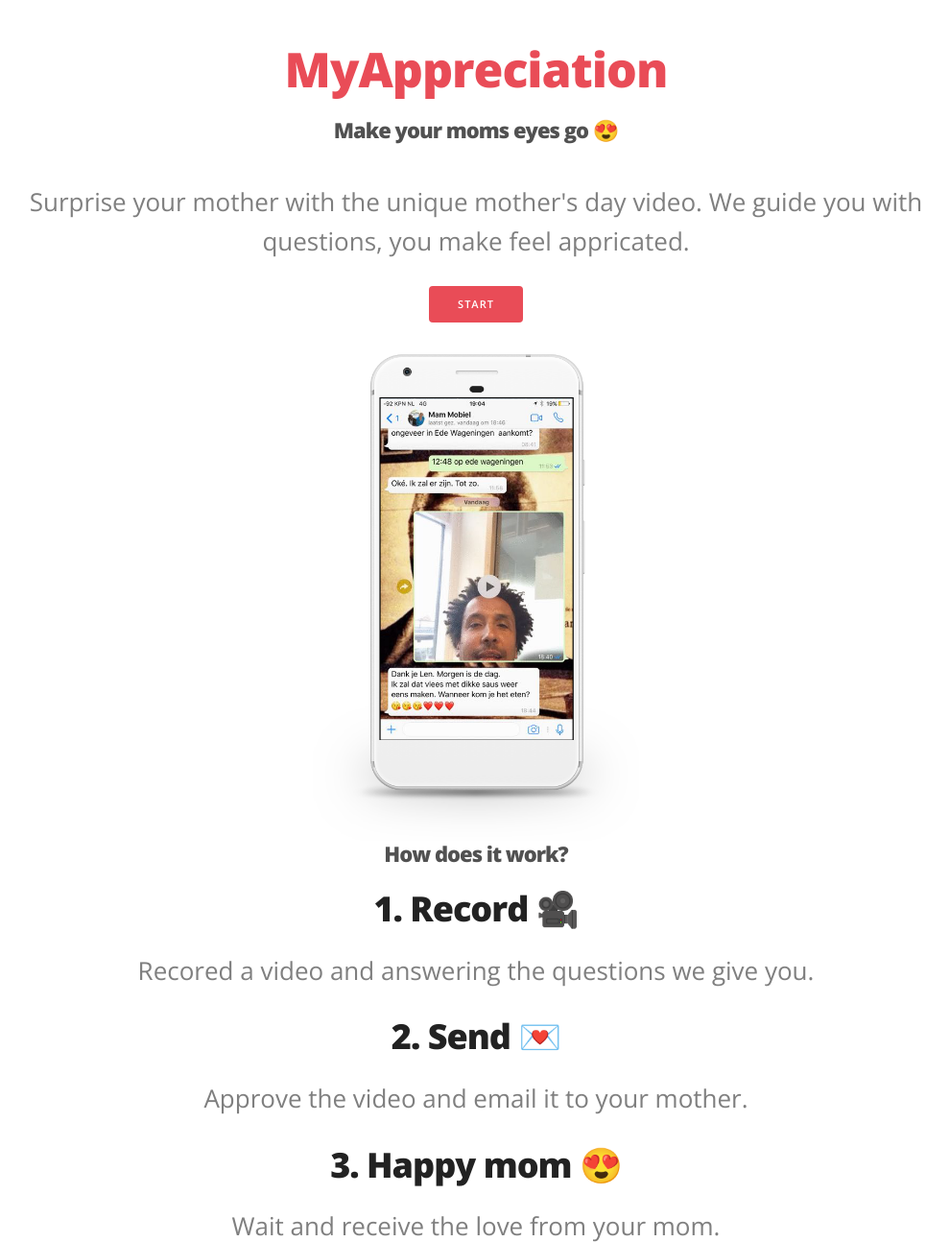
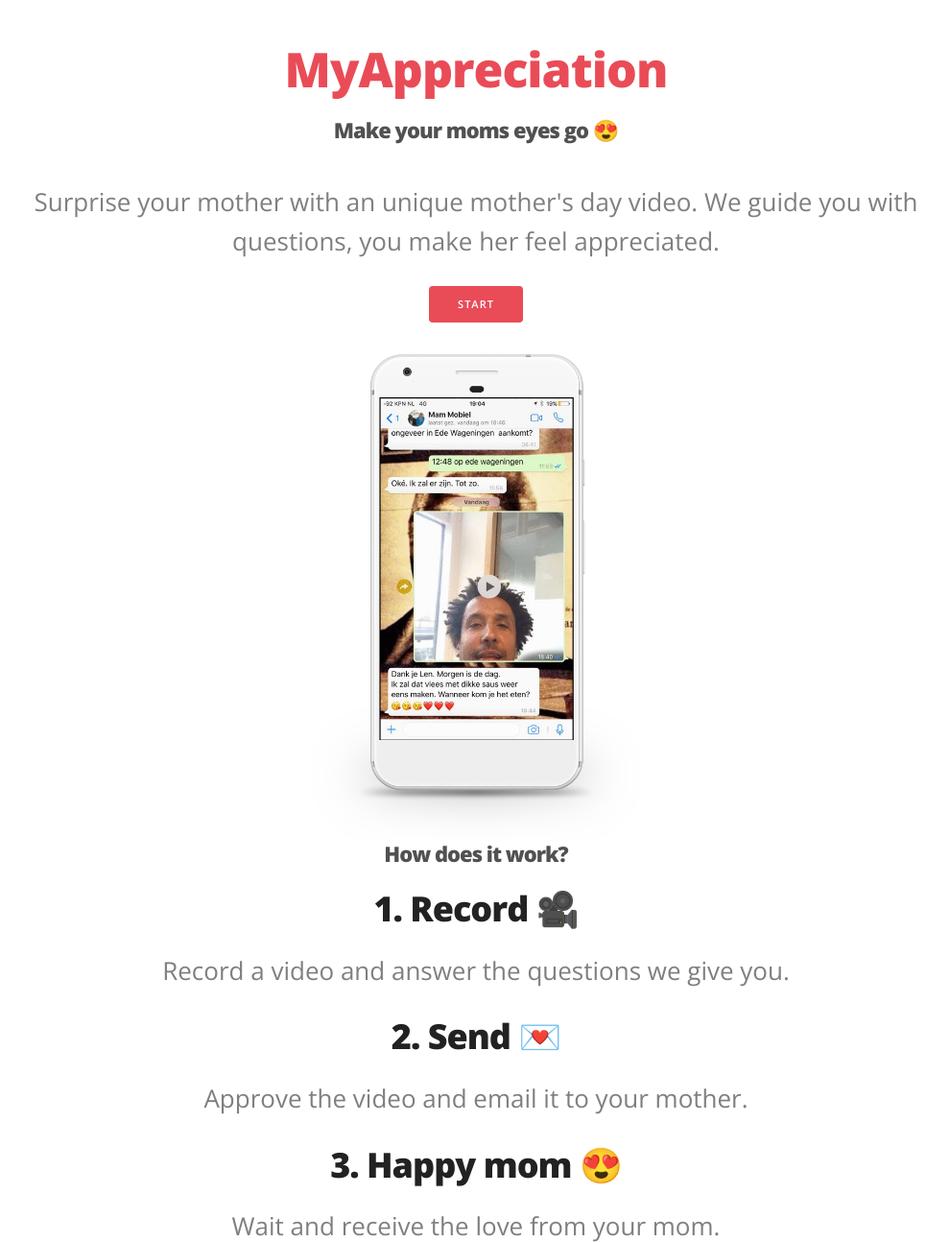
Before and after one commit to reb/appreciation, a Flask app: page / in a window 1280 px wide. Shown: the part 198-1492 px from the top of the page at 96% size, without its empty margins (144-1134 px from the left). Run offline with Flask 2, Linux system fonts and the light colour scheme; parts of the project's set-up code (start-up, migrations or seed data) failed here and were passed over.

Commit message:
Fix typos

```diff
--- a/templates/index.html
+++ b/templates/index.html
@@ -40,7 +40,7 @@
 
       <div class="card">
 <div class="startings">
-      <p class="question">Surprise your mother with the unique mother's day video. We guide you with questions, you make feel appricated.</p>
+      <p class="question">Surprise your mother with an unique mother's day video. We guide you with questions, you make her feel appreciated.</p>
       <a href="recording"><div class="start button"> start </div></a>
 
 </div>
@@ -53,7 +53,7 @@
       <div class="card">
 <div class="startings">
       <h2> How does it work?</h2>
-        <h3> 1. Record 🎥 </h3> <p class="question">Recored a video and answering the questions we give you.</p>
+        <h3> 1. Record 🎥 </h3> <p class="question">Record a video and answer the questions we give you.</p>
         <h3> 2. Send 💌 </h3> <p class="question">Approve the video and email it to your mother.</p>
         <h3> 3. Happy mom 😍 </h3> <p class="question">Wait and receive the love from your mom.</p>
         <div class="lijntje"></div>
```
